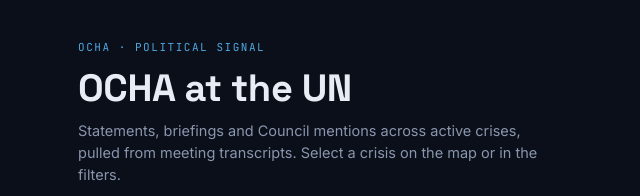
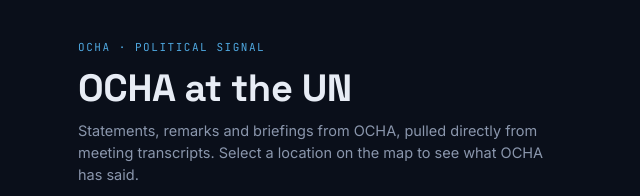
Before and after one commit to jayasekhon/OCHA-at-the-UN, a website: page index.html in a window 1280 px wide. Shown: the top 196 px of the page, 0-640 px from the left. Drawn offline with Linux system fonts and the light colour scheme.

Commit message:
Update index.html

```diff
--- a/index.html
+++ b/index.html
@@ -233,7 +233,7 @@
     <div>
       <div class="eyebrow">OCHA · Political Signal</div>
       <h1>OCHA at the UN</h1>
-      <div class="sub" id="subtitle">Statements, briefings and Council mentions across active crises, pulled from meeting transcripts. Select a crisis on the map or in the filters.</div>
+      <div class="sub" id="subtitle">Statements, remarks and briefings from OCHA, pulled directly from meeting transcripts. Select a location on the map to see what OCHA has said.</div>
     </div>
     <div class="status">
       <div class="live"><span class="dot-live"></span> LOADING…</div>
```
